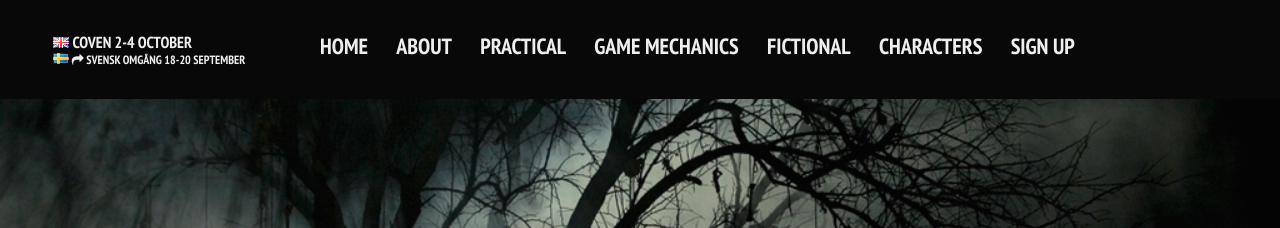
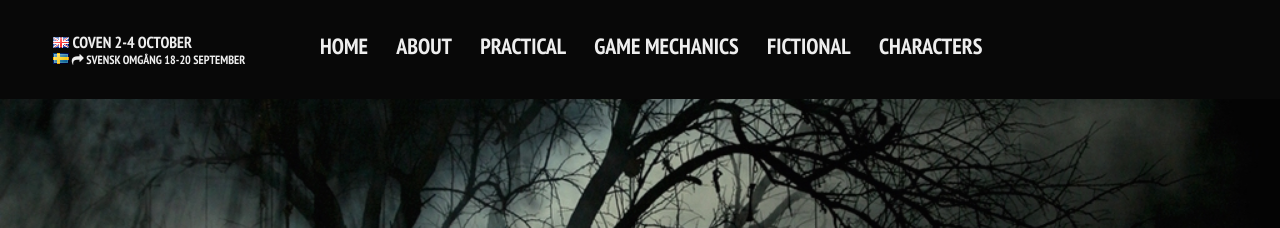
Before and after one commit to stanislavb/en.coven.nu, a Jekyll site: the page built from index.md, in a window 1280 px wide. Shown: the top 228 px of the page. Built offline with Jekyll 4.4.1, drawn with Linux system fonts in a browser that asks for light colours; nearby versions of some CDN libraries.

```diff
--- a/_data/navigation.yml
+++ b/_data/navigation.yml
@@ -17,6 +17,3 @@
 
 - title: Characters
   url: /characters/
-
-- title: Sign Up
-  url: /signup/
```
Also changed, not shown: signup/index.md (+1 -3 lines).
